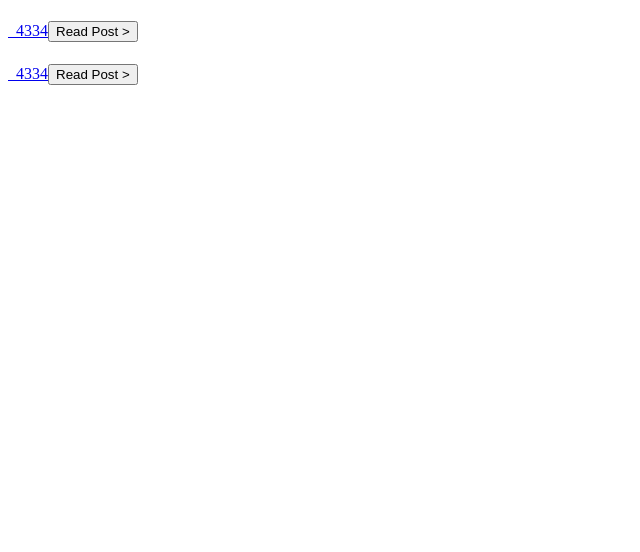
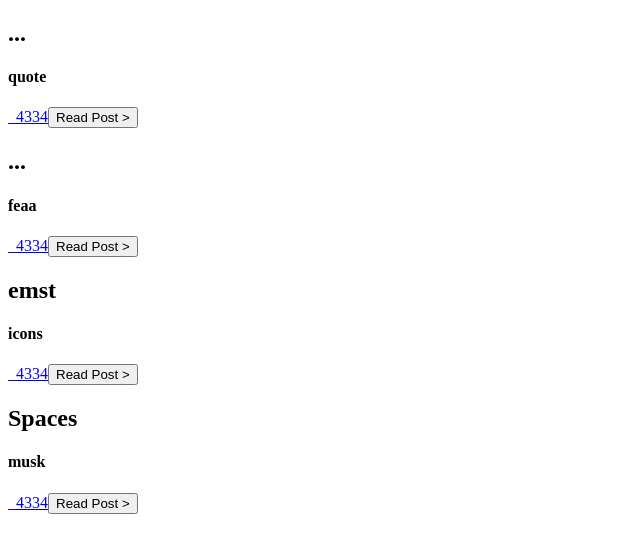
Before and after one commit to xbanegas/wyn-design-mocks-react, a React (Create React App) app: page / in a window 1280 px wide. Shown: the top 552 px of the page, without its empty margins (0-640 px from the left). Built offline with nearby package versions, Linux system fonts and the light colour scheme.

Commit message:
working sections

```diff
--- a/src/App.js
+++ b/src/App.js
@@ -16,13 +16,13 @@
 			if (!rows[section.row][section.boxNum]) { rows[section.row][section.boxNum] = {}; }
 			rows[section.row][section.boxNum] = section;
 		});
-		this.setState({rows: rows});
 		let these_rows = [];
 		rows.forEach(function(row, index){
 			let rowNumber = index;
-			let this_row = <Row rowNum={`row-${rowNumber}`} sections={rows[rowNumber]-1} />;
+			let this_row = <Row rowNum={`row-${rowNumber}`} sections={rows[rowNumber]} />;
 			these_rows.push(this_row);
     });
+
     console.log(these_rows);
     // console.log(rows);
     return these_rows;
--- a/src/components/Row.js
+++ b/src/components/Row.js
@@ -5,15 +5,19 @@
 
 class Row extends Component {
 	addSections(){
-		console.log(this.state);
+    // console.log(this.props);
+    let these_sections = [];
+    this.props.sections.forEach(section => {
+      console.log(section);
+      these_sections.push(<Section category={section.category} title={section.title} />);
+    });
+    return these_sections;
 	}
-	componentDidMount(){
-		this.addSections();
-	}
+
 	render() {
 		return (
 			<div id={this.props.rowNum}>
-        <Section data={this.props.sections} />
+        {this.addSections()}
 			</div>
 		);
 	}
--- a/src/components/Section.js
+++ b/src/components/Section.js
@@ -3,7 +3,9 @@
 
 class Section extends Component {
 
-
+  componentDidMount(){
+    console.log(this.props);
+  }
 
 	render() {
 		function Description(props) {
@@ -53,7 +55,8 @@
 		}
 
 		return (
-			<section className={this.props.styleName + ' ' + this.props.secAlign}>
+      // this.props.styleName + ' ' + this.props.secAlign
+			<section>
 				{secHeader(this.props)}
 				{Description(this.props)}
 				{secFooter(this.props)}
```
